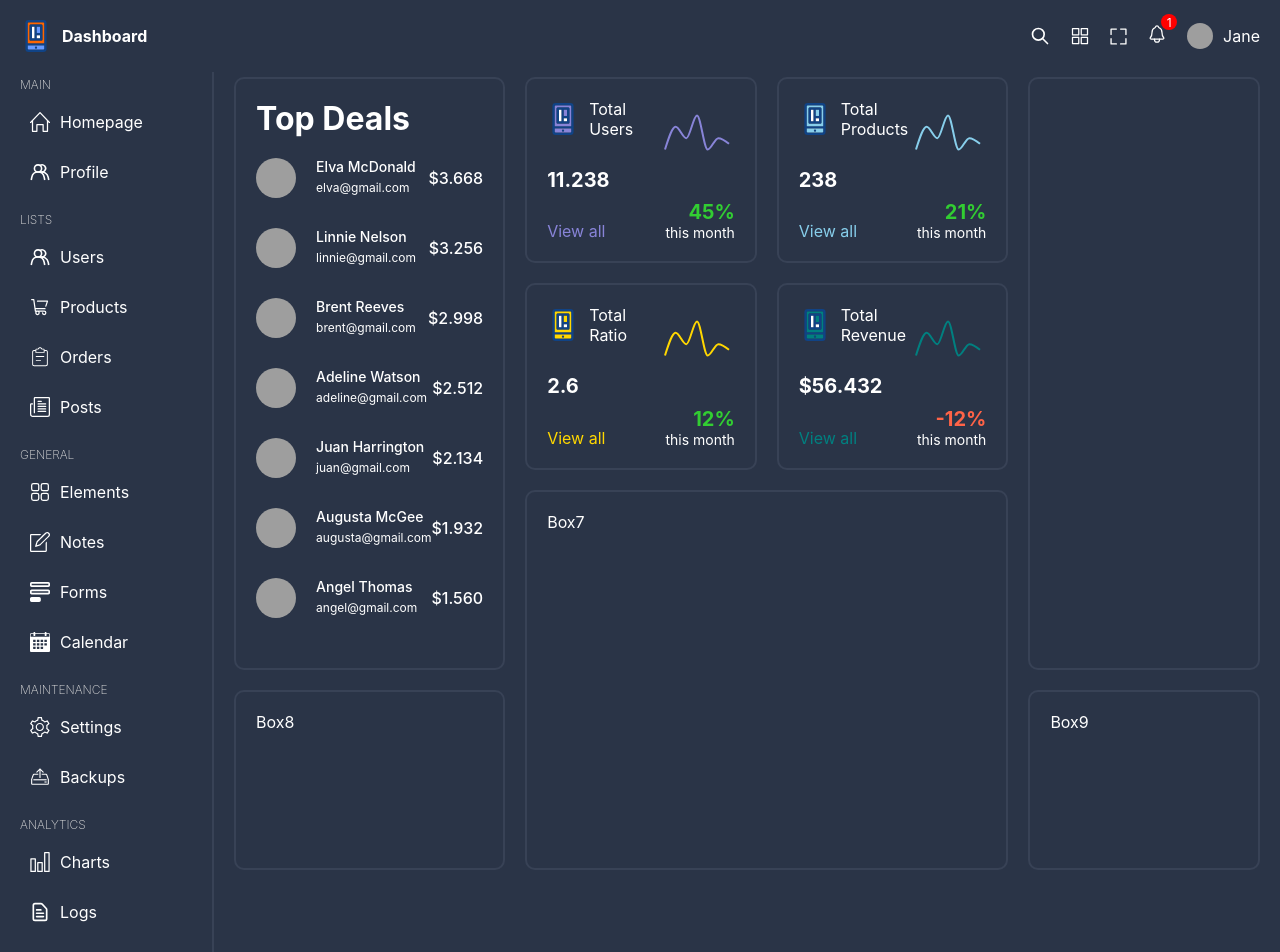
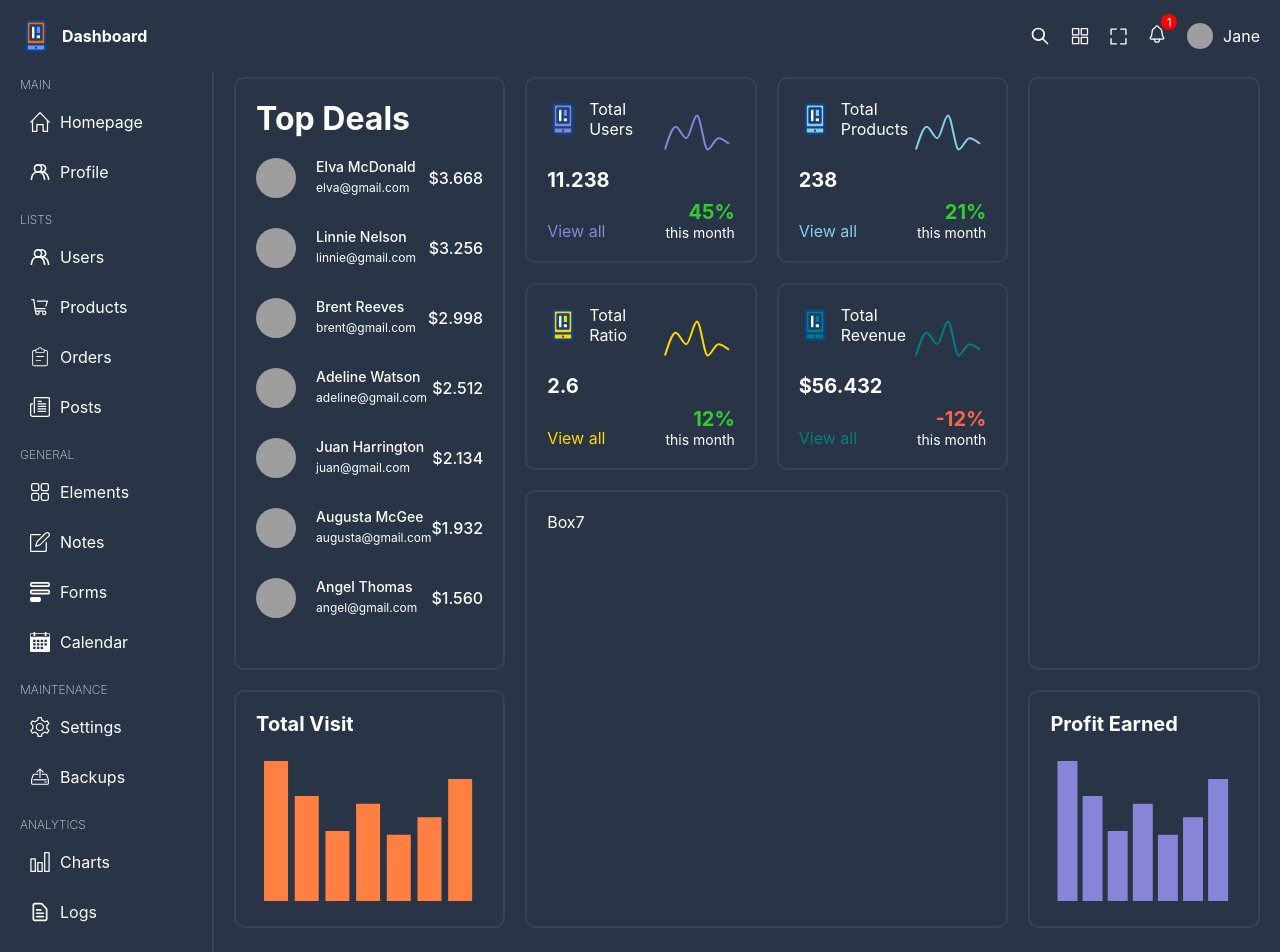
Before and after one commit to MohamdAlaa/Admin-Dahboard, a React (Vite) app: page / in a window 1280 px wide. Shown: the top 952 px of the page. Built offline with nearby package versions, Linux system fonts and the light colour scheme; grey boxes are pictures that could not be loaded.

Commit message:
finished  barChart

```diff
--- /dev/null
+++ b/src/component/barBox/BarChartBox.tsx
@@ -0,0 +1,30 @@
+import { Bar, BarChart, ResponsiveContainer, Tooltip } from "recharts";
+import "./barChartBox.scss";
+
+type Props = {
+  title: string;
+  color: string;
+  dataKey: string;
+  chartData: object[]
+}
+const BarChartBox = (props: Props) => {
+  return(
+    <div className="barChartBox">
+      <h1>{props.title}</h1>
+      <div className="chart">
+        <ResponsiveContainer width="99%" height={150}>
+          <BarChart data={props.chartData}>
+            <Tooltip
+              contentStyle={{background: "#2a3447", borderRadius: "5px"}}
+              labelStyle={{display: "none"}}
+              cursor={{fill: "none"}}
+            />
+            <Bar dataKey={props.dataKey} fill={props.color}/>
+          </BarChart>
+        </ResponsiveContainer>
+      </div>
+    </div>
+  )
+};
+
+export default BarChartBox;
--- /dev/null
+++ b/src/component/barBox/barChartBox.scss
@@ -0,0 +1,9 @@
+.barChartBox{
+    width: 100%;
+    height: 100%;
+
+    h1{
+        font-size: 20px;
+        margin-bottom: 20px;
+    }
+}
--- a/src/component/barChartBox/BarChartBox.tsx
+++ /dev/null
@@ -1,6 +0,0 @@
-
-const barChartBox = () => {
-  return <div>barChartBox</div>;
-};
-
-export default barChartBox;
--- a/src/component/menu/Menu.tsx
+++ b/src/component/menu/Menu.tsx
@@ -14,7 +14,7 @@
             </Link>
           ))}
         </div>
-      ))};
+      ))}
     </div>
   )
 
--- a/src/pages/home/Home.tsx
+++ b/src/pages/home/Home.tsx
@@ -1,6 +1,7 @@
+import BarChartBox from "../../component/barBox/BarChartBox";
 import ChartBox from "../../component/chartBox/ChartBox";
 import TopBox from "../../component/topBox/TopBox";
-import { chartBoxUser , chartBoxProduct, chartBoxRevenue, chartBoxConversion,  } from "../../data";
+import { chartBoxUser , chartBoxProduct, chartBoxRevenue, chartBoxConversion, barChartBoxVisit, barChartBoxRevenue,  } from "../../data";
 import "./home.scss"
 
 
@@ -17,8 +18,8 @@
       <div className="box box5"><ChartBox {...chartBoxConversion}/></div>
       <div className="box box6"><ChartBox {...chartBoxRevenue}/></div>
       <div className="box box7">Box7</div>
-      <div className="box box8">Box8</div>
-      <div className="box box9">Box9</div>
+      <div className="box box8"><BarChartBox {...barChartBoxVisit}/></div>
+      <div className="box box9"><BarChartBox {...barChartBoxRevenue}/></div>
     </div>
   )
 };5
```
Also changed, not shown: src/component/barChartBox/barChartBox.scss (deleted).
